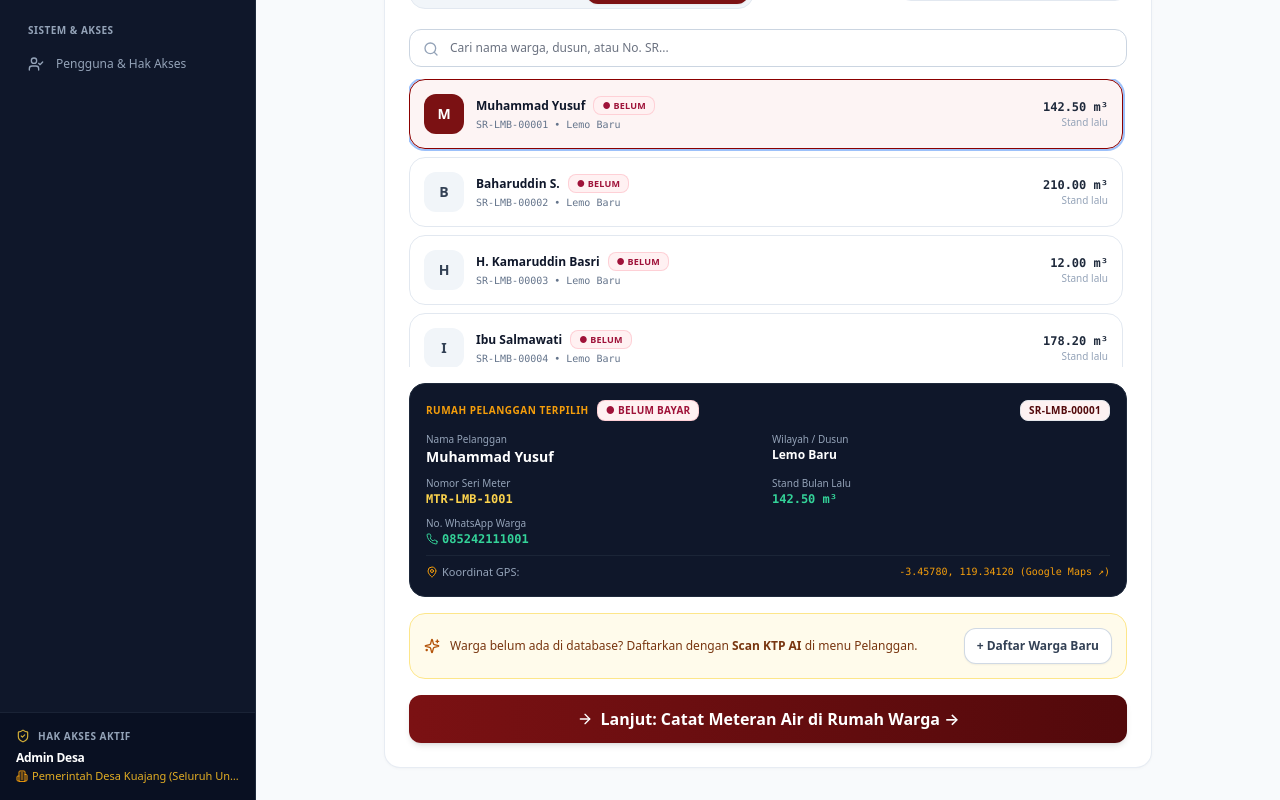
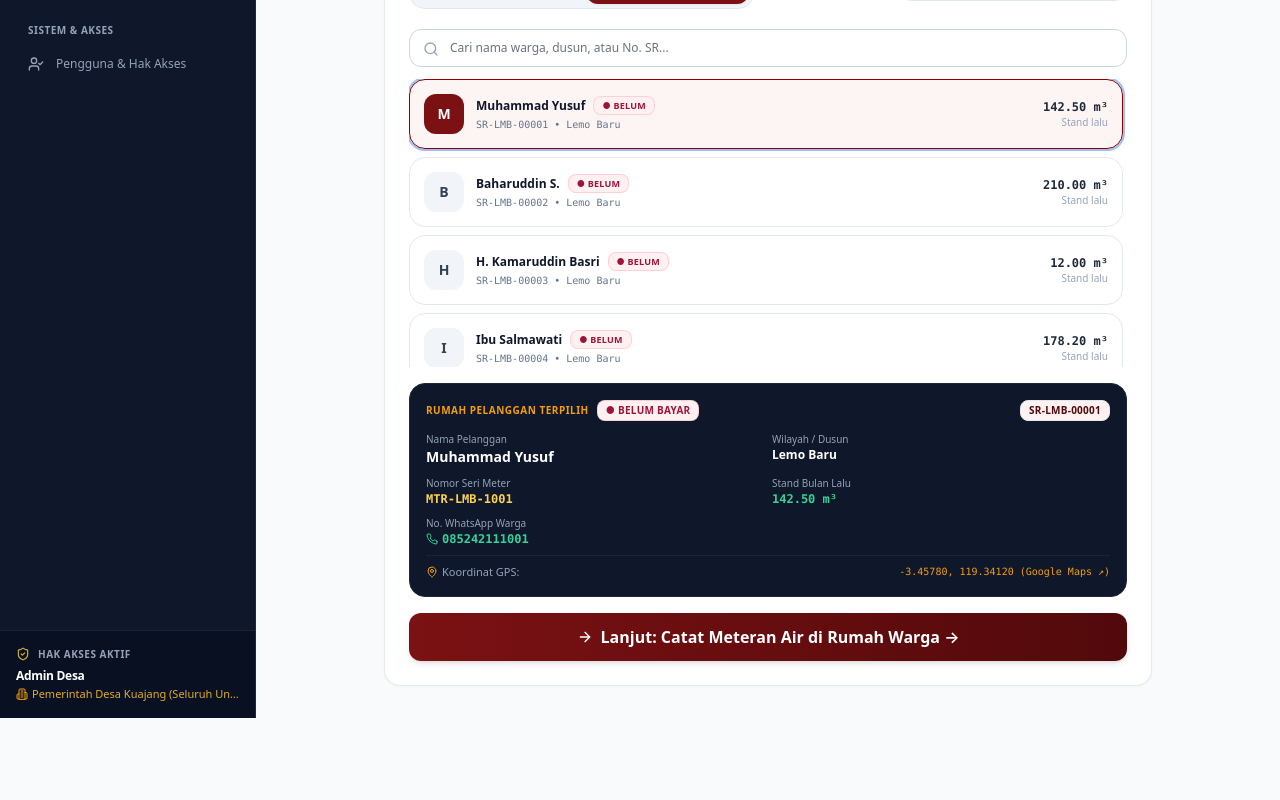
Before and after one commit to zarukjhi21/sistem_kpspams, a Next.js app in the folder frontend/: page /dashboard/penagihan-lapangan in a window 1280 px wide. Shown: the part 469-1269 px from the top of the page. After the commit the page ends 1187 px from the top, so only its background shows below. Built offline with nearby package versions, Linux system fonts and the light colour scheme; no server answers.

Commit message:
fix(ui): hapus banner redundant pendaftaran warga baru di halaman penagihan lapangan

```diff
--- a/frontend/src/app/dashboard/penagihan-lapangan/page.tsx
+++ b/frontend/src/app/dashboard/penagihan-lapangan/page.tsx
@@ -608,20 +608,7 @@ function PenagihanLapanganContent() {
               </div>
             </div>
 
-            {/* Banner info pendaftaran warga baru */}
-            <div className="p-3.5 rounded-2xl bg-amber-50 border border-amber-200 text-xs text-amber-900 flex items-center justify-between">
-              <div className="flex items-center space-x-2.5">
-                <Sparkles className="w-4 h-4 text-amber-700 flex-shrink-0" />
-                <span>
-                  Warga belum ada di database? Daftarkan dengan <strong>Scan KTP AI</strong> di menu Pelanggan.
-                </span>
-              </div>
-              <Link href="/dashboard/pelanggan">
-                <Button variant="secondary" size="sm" className="text-[11px] whitespace-nowrap">
-                  + Daftar Warga Baru
-                </Button>
-              </Link>
-            </div>
+
 
             {/* Proceed to Meter */}
             <Button
```
